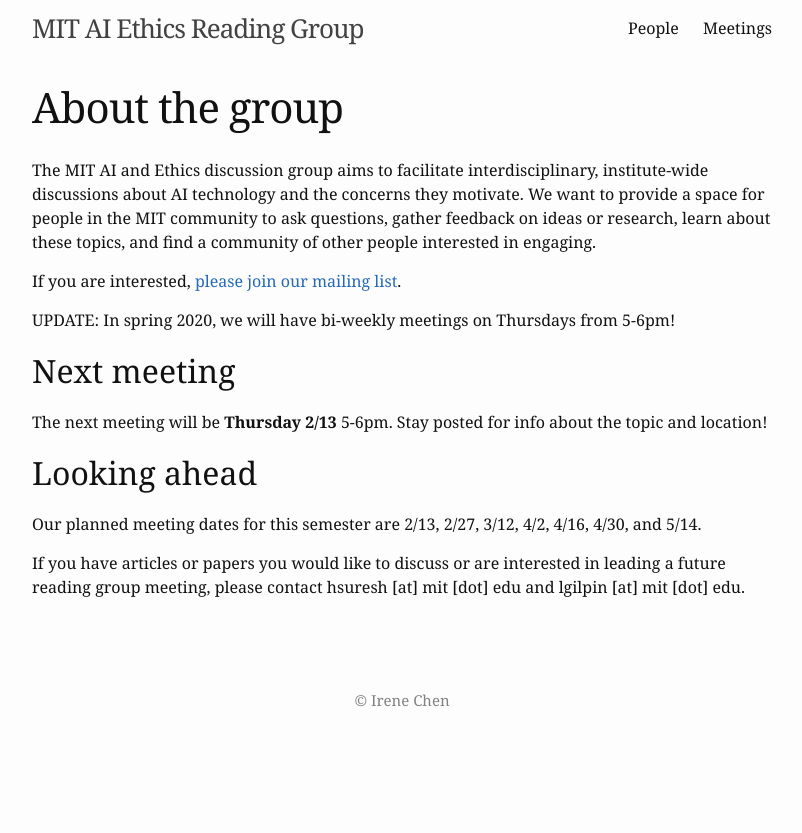
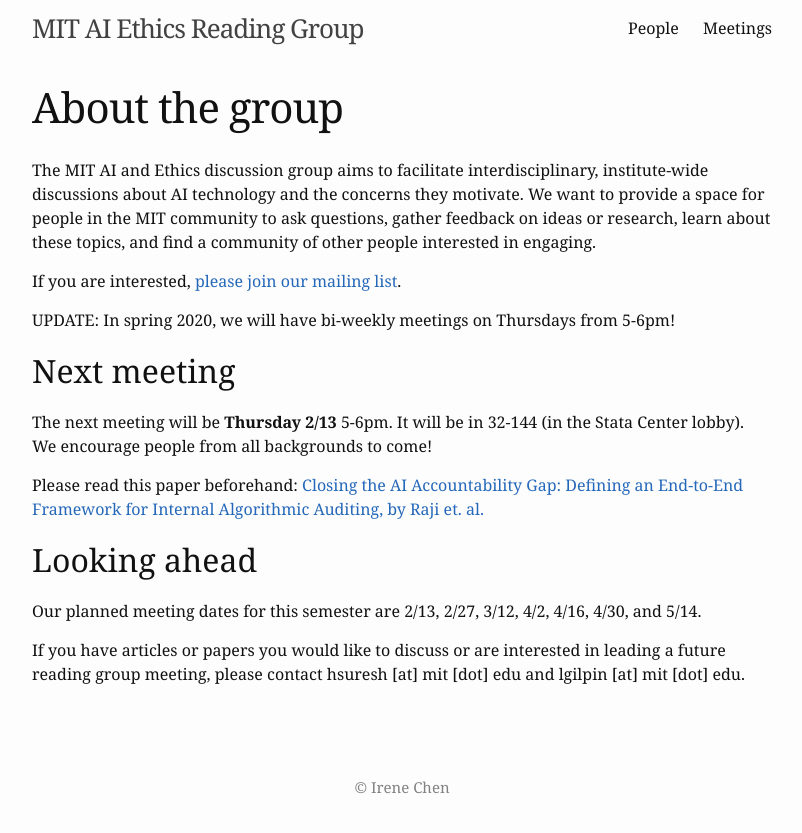
Before and after one commit to mitaiethics/mitaiethics.github.io, a Jekyll site: the page built from info.md, in a window 1280 px wide. Shown: the top 833 px of the page, without its empty margins (238-1040 px from the left). Built offline with Jekyll 4.4.1, drawn with Linux system fonts in a browser that asks for light colours.

Commit message:
Update info.md

```diff
--- a/info.md
+++ b/info.md
@@ -13,7 +13,10 @@ UPDATE: In spring 2020, we will have bi-weekly meetings on Thursdays from 5-6pm!
 
 ## Next meeting
 
-The next meeting will be **Thursday 2/13** 5-6pm. Stay posted for info about the topic and location!
+The next meeting will be **Thursday 2/13** 5-6pm. It will be in 32-144 (in the Stata Center lobby).  We encourage people from all backgrounds to come!
+
+Please read this paper beforehand: [Closing the AI Accountability Gap: Defining an End-to-End Framework for Internal Algorithmic Auditing, by Raji et. al.](https://arxiv.org/pdf/2001.00973.pdf)
+
 
 ## Looking ahead
 
```
